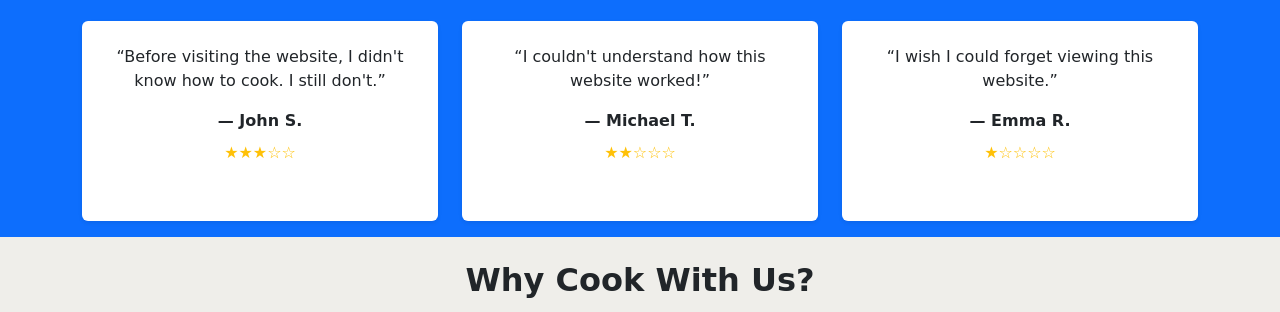
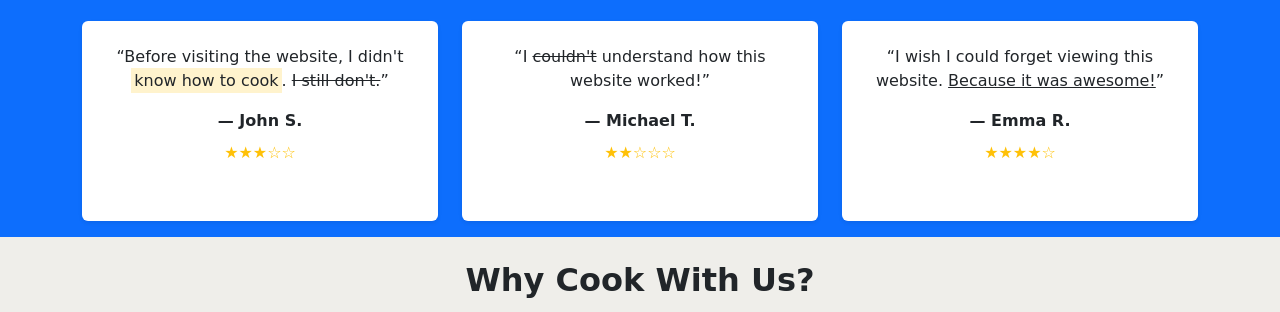
Before and after one commit to CS272-F25/p9, a plain HTML site: page index.html in a window 1280 px wide. Shown: the part 726-1038 px from the top of the page. Drawn offline with nearby package versions, Linux system fonts and the light colour scheme.

Commit message:
weird html tags

```diff
--- a/index.html
+++ b/index.html
@@ -76,23 +76,23 @@
                 <div class="row g-4">
                     <article class="col-md-4">
                         <figure class="p-4 bg-white h-100 shadow-sm rounded">
-                            <blockquote class="mb-3">“Before visiting the website, I didn't know how to cook. I still don't.”</blockquote>
+                            <blockquote class="mb-3">“Before visiting the website, I didn't <mark>know how to cook</mark>. <del>I still don't.</del>”</blockquote>
                             <figcaption class="fw-semibold">— John S.</figcaption>
                             <p class="text-warning mt-2">★★★☆☆</p>
                         </figure>
                     </article>
                     <article class="col-md-4">
                         <figure class="p-4 bg-white h-100 shadow-sm rounded">
-                            <blockquote class="mb-3">“I couldn't understand how this website worked!”</blockquote>
+                            <blockquote class="mb-3">“I <del>couldn't</del> understand how this website worked!”</blockquote>
                             <figcaption class="fw-semibold">— Michael T.</figcaption>
                             <div class="text-warning mt-2">★★☆☆☆</div>
                         </figure>
                     </article>
                     <article class="col-md-4">
                         <figure class="p-4 bg-white h-100 shadow-sm rounded">
-                            <blockquote class="mb-3">“I wish I could forget viewing this website.”</blockquote>
+                            <blockquote class="mb-3">“I wish I could forget viewing this website. <ins>Because it was awesome!</ins>”</blockquote>
                             <figcaption class="fw-semibold">— Emma R.</figcaption>
-                            <div class="text-warning mt-2">★☆☆☆☆</div>
+                            <div class="text-warning mt-2">★★★★☆</div>
                         </figure>
                     </article>
                 </div>
```
